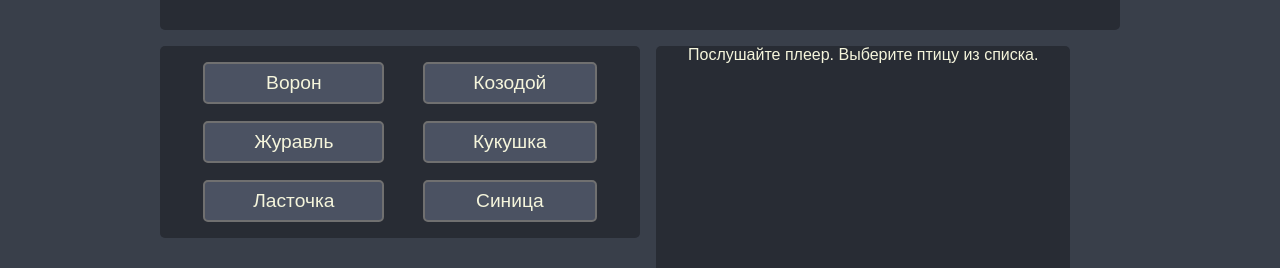
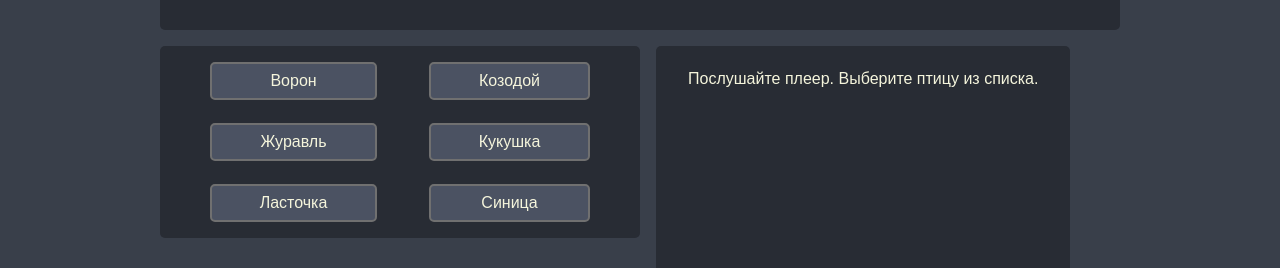
Before and after one commit to katriosa/songbird, a React (Create React App) app: page /game in a window 1280 px wide. Shown: the part 375-643 px from the top of the page. Built offline with nearby package versions, Linux system fonts and the light colour scheme.

Commit message:
fix style

```diff
--- a/src/components/VariantSelectView/VariantButtons.module.css
+++ b/src/components/VariantSelectView/VariantButtons.module.css
@@ -25,22 +25,6 @@
   margin-bottom: 1rem;
 }
 
-/* .button a {
-  text-align: center;
-  text-decoration: none;
-  padding: 0.7rem 2rem;
-  background-color: #009a76;
-  border: none;
-  border-radius: 5px;
-  color: white;
-  cursor: pointer;
-  font-weight: bold;
-}
-
-.button a:hover {
-  background-color: #006f55;
-} */
-
 .button button {
   text-align: center;
   padding: 0.7rem 2rem;
@@ -57,18 +41,10 @@
   background-color: #006f55;
 }
 
-@media (min-width: 1000px) {
-  .btn-item {
-    font-size: 1rem;
-  }
-}
 
 @media (max-width: 1000px) {
   .list {
     width: 25rem;
-  }
-  .btn-item {
-    padding: 0.5rem 1.5rem;
   }
 }
 
@@ -81,10 +57,6 @@
     padding: 1rem 0.5rem;
     gap: 0.3rem;
   }
-  .btn-item {
-    padding: 0.5rem 1rem;
-    font-size: 0.8rem;
-  }
 }
 
 @media (max-width: 580px) {
--- a/src/components/VariantSelectView/VariantItem.module.css
+++ b/src/components/VariantSelectView/VariantItem.module.css
@@ -23,3 +23,15 @@
   border: 2px solid #9a3009;
   background-color: #9a3009;
 }
+@media (min-width: 1000px) {
+  .btn-item {
+    font-size: 1rem;
+  }
+}
+
+@media (max-width: 830px) {
+  .btn-item {
+    padding: 0.5rem 1rem;
+    font-size: 0.8rem;
+  }
+}
--- a/src/components/VariantSelectView/VariantView.js
+++ b/src/components/VariantSelectView/VariantView.js
@@ -27,7 +27,7 @@ const VariantView = () => {
   );
   return (
     <section className={classes.wrapper}>
-      <div>Послушайте плеер. Выберите птицу из списка.</div>
+      <div className={classes.default}>Послушайте плеер. Выберите птицу из списка.</div>
     </section>
   );
 };
--- a/src/components/VariantSelectView/VariantView.module.css
+++ b/src/components/VariantSelectView/VariantView.module.css
@@ -25,6 +25,10 @@
 .wrapper audio {
   margin-bottom: 1rem;
 }
+
+.default {
+  padding: 1.5rem 0;
+}
 @media (max-width: 830px) {
   .float {
     width: 220px;
```
